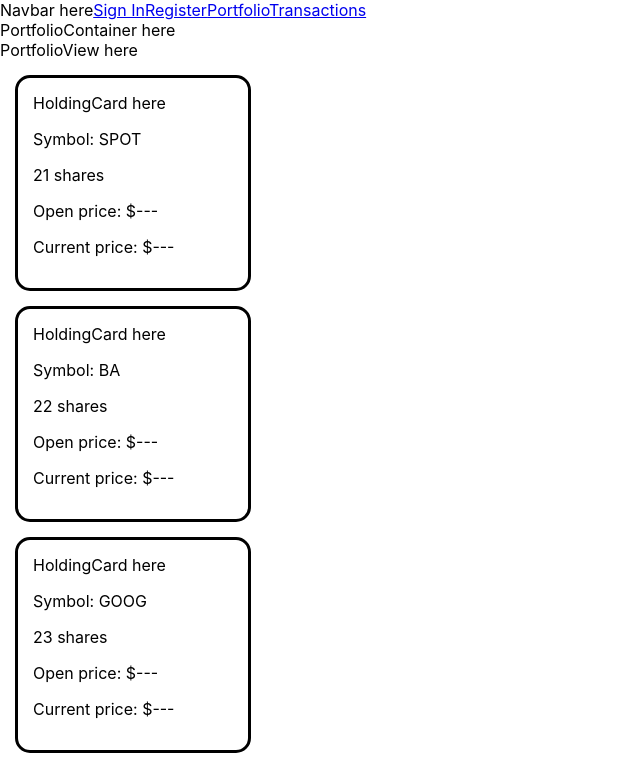
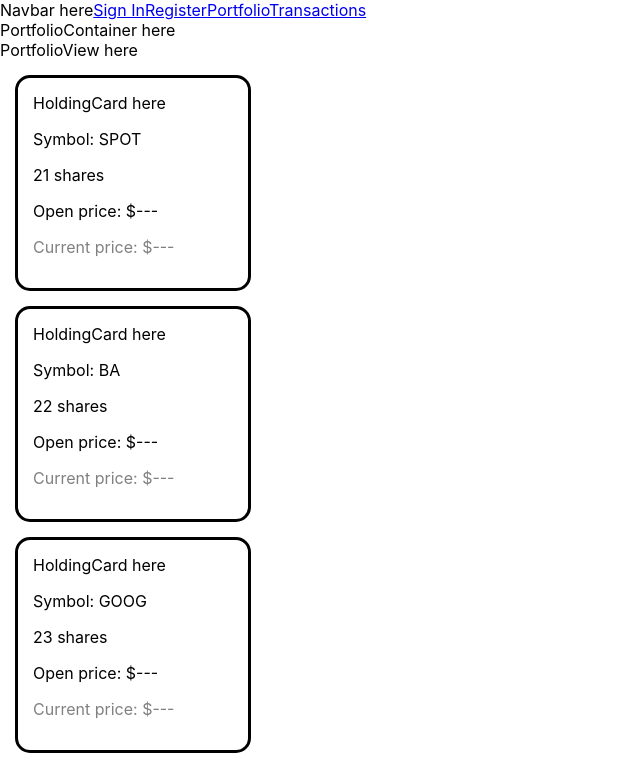
Before and after one commit to sw385/stock-portfolio, a React (Create React App) app in the folder front-end/: page /portfolio in a window 1280 px wide. Shown: the top 766 px of the page, without its empty margins (0-640 px from the left). Built offline with nearby package versions, Linux system fonts and the light colour scheme; no server answers.

Commit message:
add conditional formatting for current price colors

```diff
--- a/front-end/src/components/views/HoldingCard.css
+++ b/front-end/src/components/views/HoldingCard.css
@@ -5,5 +5,16 @@
   margin: 15px;
   padding: 15px;
   width: 200px;
+}
 
+.gray {
+  color: gray;
 }
+
+.red {
+  color: red;
+}
+
+.green {
+  color: green;
+}
--- a/front-end/src/components/views/HoldingCard.jsx
+++ b/front-end/src/components/views/HoldingCard.jsx
@@ -4,13 +4,20 @@ import PropTypes from "prop-types"
 import "../views/HoldingCard.css";
 
 const HoldingCard = (props) => {
+  let colorClass = "gray"
+  if (props.price[1] < props.price[0]) {
+    colorClass = "red"
+  }
+  else if (props.price[1] > props.price[0]) {
+    colorClass = "green"
+  }
   return (
     <div class="holding-card">
       HoldingCard here
       <p>Symbol: {props.data.symbol}</p>
       <p>{props.data.shares} shares</p>
       <p>Open price: ${props.price[0]}</p>
-      <p>Current price: ${props.price[1]}</p>
+      <p class={colorClass}>Current price: ${props.price[1]}</p>
     </div>
   )
 }
```
